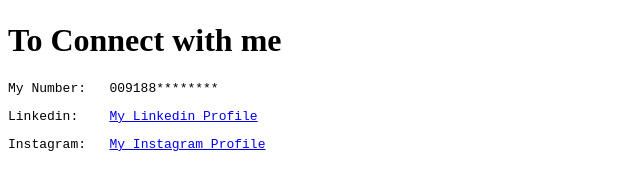
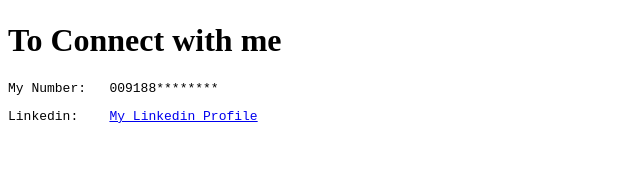
Before and after one commit to AngelSaji/My-Resume, a plain HTML site: page contact.html in a window 1280 px wide. Shown: the part 211-400 px from the top of the page, without its empty margins (0-640 px from the left). Drawn offline with Linux system fonts and the light colour scheme.

Commit message:
Update contact.html

```diff
--- a/contact.html
+++ b/contact.html
@@ -9,7 +9,6 @@
         <h1>To Connect with me</h1>
         <pre><p>My Number:   009188******** </pre>
         <pre><p>Linkedin:    <a href="www.linkedin.com/in/angel-saji-061b43216">My Linkedin Profile</a></p></pre>
-        <pre><p>Instagram:   <a href="https://www.instagram.com/angel.saji3/?hl=en">My Instagram Profile</a></p></pre>
 
     </body>
 </html>
```
